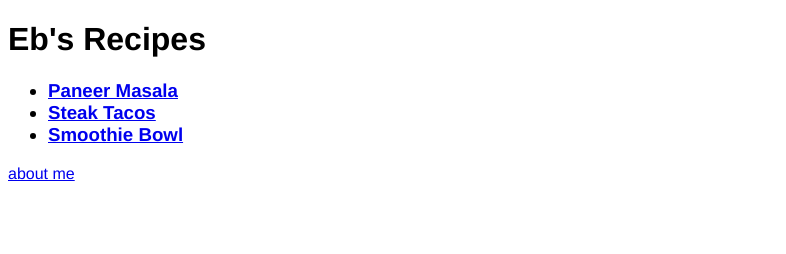
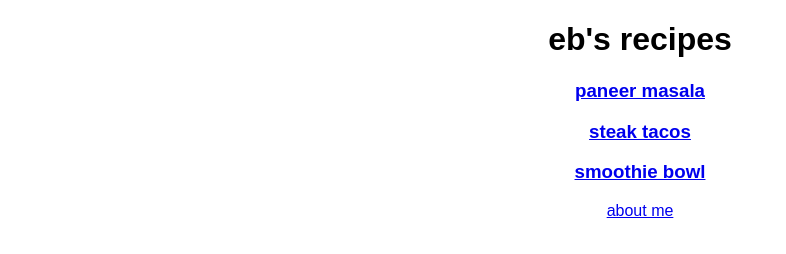
Before and after one commit to egchelliah/odin-recipes, a plain HTML site: page index.html in a window 1280 px wide. Shown: the whole page, without its empty margins (0-786 px from the left). Drawn offline with Linux system fonts and the light colour scheme.

Commit message:
Update some styles and classes

```diff
--- a/index.html
+++ b/index.html
@@ -8,14 +8,13 @@
     <title>Eb's Recipes</title>
 </head>
 <body>
-    <h1>Eb's Recipes</h1>
-    <h3>
-        <ul>
-        <li><a href='./recipes/paneer.html'>Paneer Masala</a></li>
-        <li><a href='./recipes/tacos.html'>Steak Tacos</a></li>
-        <li><a href='./recipes/smoothie-bowl.html'>Smoothie Bowl</a></li>
-    </ul>
-</h3>
+    <h1>eb's recipes</h1>
+    <div class="recipes">
+        <h3><a href='./recipes/paneer.html'>paneer masala</a></h3>
+        <h3><a href='./recipes/tacos.html'>steak tacos</a></h3>
+        <h3><a href='./recipes/smoothie-bowl.html'>smoothie bowl</a></h3>
+    </div>
 <footer><a href="./about.html">about me</a> </footer>
+
 </body>
 </html>
--- a/styles.css
+++ b/styles.css
@@ -1,11 +1,12 @@
 /* styles.css */
 
 body {
-    font-family: Helvetica, sans-serif;
+    font-family: futura, sans-serif;
     background-color: hsl(60,100,96,0.2);
+    text-transform: lowercase;
 }
 
-img{
+.profile_image{
     display: block;
     margin-left: auto;
     margin-right: auto;
@@ -15,3 +16,15 @@ img{
     height: 400px;
     width: auto;
 }
+
+h1{
+    text-align: center;
+}
+
+footer{
+    text-align: center;
+}
+
+.recipes h3{
+    text-align: center;
+}
```
Also changed, not shown: about.html (+1 -1 lines).
